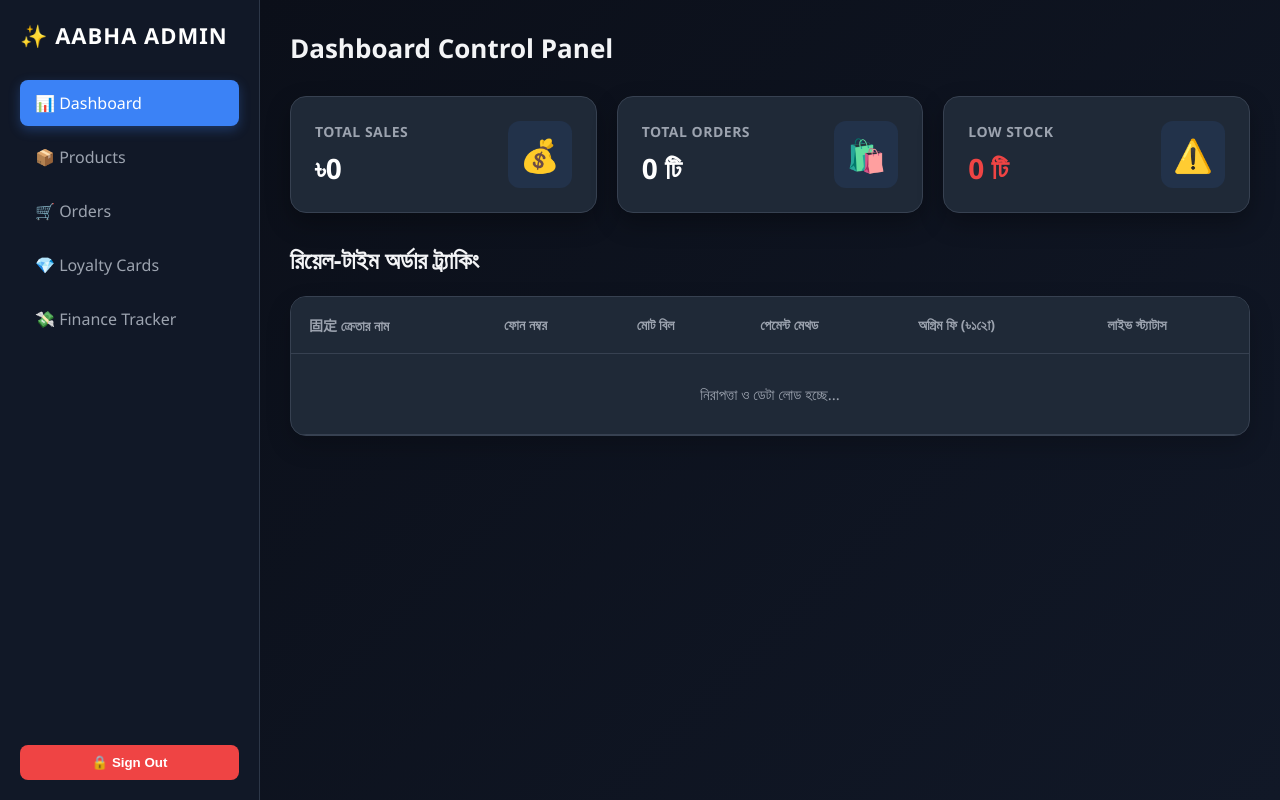
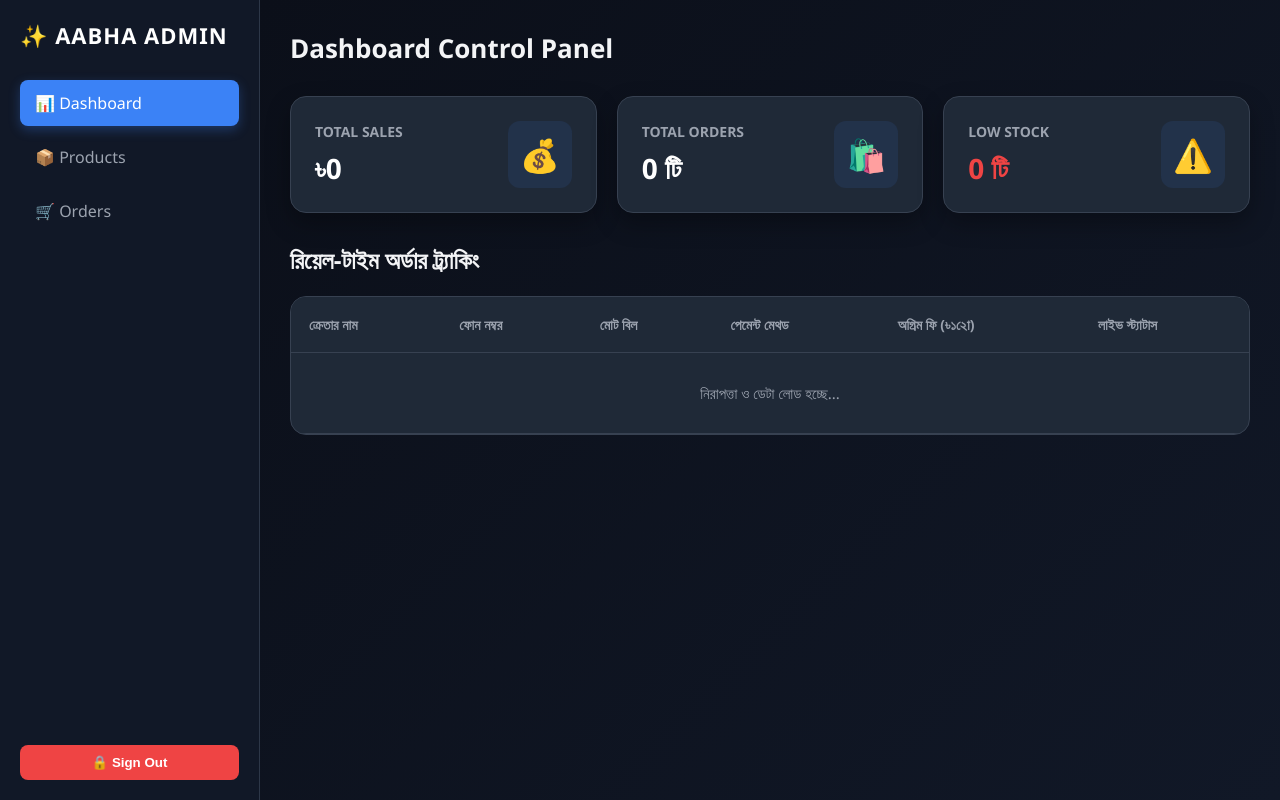
Before and after one commit to yummiyaam-bd/AABHA, a plain HTML site: page admin/index.html in a window 1280 px wide. Drawn offline with Linux system fonts and the light colour scheme; a script that the page names is missing.

Commit message:
Update index.html

```diff
--- a/admin/index.html
+++ b/admin/index.html
@@ -15,56 +15,40 @@
             --text-muted: #9ca3af;
         }
         body { font-family: 'Segoe UI', Roboto, sans-serif; background: var(--bg-dark); color: var(--text-main); margin: 0; display: flex; height: 100vh; overflow: hidden; }
-
-        /* ১ম ছবির মতো স্টাইলিশ ডার্ক সাইডবার */
         .sidebar { width: 260px; background: var(--sidebar-bg); border-right: 1px solid #2d3748; display: flex; flex-direction: column; padding: 20px; box-sizing: border-box; }
         .brand-title { font-size: 22px; font-weight: bold; color: #fff; margin-bottom: 30px; letter-spacing: 1px; display: flex; align-items: center; gap: 10px; }
         .sidebar-menu { list-style: none; padding: 0; margin: 0; flex-grow: 1; }
         .sidebar-item { padding: 12px 15px; border-radius: 8px; color: var(--text-muted); margin-bottom: 8px; cursor: pointer; transition: 0.3s; font-weight: 500; display: flex; align-items: center; gap: 10px; }
         .sidebar-item.active, .sidebar-item:hover { background: var(--accent-blue); color: #fff; box-shadow: 0 4px 12px rgba(59, 130, 246, 0.3); }
         .btn-logout { background: #ef4444; color: white; border: none; padding: 10px; border-radius: 8px; cursor: pointer; font-weight: bold; width: 100%; transition: 0.3s; }
-        .btn-logout:hover { background: #dc2626; }
-
-        /* ড্যাশবোর্ড কন্টেন্ট এরিয়া */
         .main-content { flex-grow: 1; padding: 30px; overflow-y: auto; box-sizing: border-box; background: linear-gradient(135deg, #0b0f19 0%, #111827 100%); }
         .top-bar { display: flex; justify-content: space-between; align-items: center; margin-bottom: 30px; }
         .top-bar h1 { font-size: 26px; margin: 0; font-weight: 600; }
-
-        /* ইনফো কার্ডস */
         .grid-cards { display: grid; grid-template-columns: repeat(auto-fit, minmax(220px, 1fr)); gap: 20px; margin-bottom: 30px; }
-        .stat-card { background: var(--card-bg); border: 1px solid #374151; padding: 24px; border-radius: 16px; display: flex; align-items: center; justify-content: space-between; box-shadow: 0 10px 25px rgba(0,0,0,0.3); transition: 0.3s; }
-        .stat-card:hover { transform: translateY(-5px); box-shadow: 0 15px 30px rgba(0,0,0,0.4); }
-        .stat-info h3 { margin: 0 0 8px 0; font-size: 14px; color: var(--text-muted); text-transform: uppercase; letter-spacing: 0.5px; }
+        .stat-card { background: var(--card-bg); border: 1px solid #374151; padding: 24px; border-radius: 16px; display: flex; align-items: center; justify-content: space-between; box-shadow: 0 10px 25px rgba(0,0,0,0.3); }
+        .stat-info h3 { margin: 0 0 8px 0; font-size: 14px; color: var(--text-muted); text-transform: uppercase; }
         .stat-info p { margin: 0; font-size: 28px; font-weight: bold; color: #fff; }
         .stat-icon { font-size: 32px; padding: 12px; border-radius: 12px; background: rgba(59, 130, 246, 0.1); color: var(--accent-blue); }
-
         .alert-bar { background: rgba(239, 68, 68, 0.15); border: 1px solid #ef4444; color: #fca5a5; padding: 15px; border-radius: 10px; margin-bottom: 25px; display: none; font-weight: 600; }
-
-        /* লাক্সারি টেবিল ডিজাইন */
-        .table-wrapper { background: var(--card-bg); border-radius: 16px; border: 1px solid #374151; overflow: hidden; box-shadow: 0 10px 25px rgba(0,0,0,0.2); }
+        .table-wrapper { background: var(--card-bg); border-radius: 16px; border: 1px solid #374151; overflow: hidden; }
         table { width: 100%; border-collapse: collapse; text-align: left; }
-        th { background: #1f2937; color: var(--text-muted); padding: 18px; font-size: 14px; font-weight: 600; text-transform: uppercase; border-bottom: 1px solid #374151; }
+        th { background: #1f2937; color: var(--text-muted); padding: 18px; font-size: 14px; font-weight: 600; border-bottom: 1px solid #374151; }
         td { padding: 18px; border-bottom: 1px solid #374151; color: #e5e7eb; font-size: 15px; }
-        tr:hover { background: rgba(255,255,255,0.02); }
-        select { background: #374151; color: #fff; border: 1px solid #4b5563; padding: 8px 12px; border-radius: 8px; cursor: pointer; font-weight: 500; outline: none; }
+        select { background: #374151; color: #fff; border: 1px solid #4b5563; padding: 8px 12px; border-radius: 8px; cursor: pointer; }
     </style>
 </head>
 <body>
 
-    <!-- ডার্ক সাইডবার প্যানেল -->
     <div class="sidebar">
         <div class="brand-title">✨ AABHA ADMIN</div>
         <ul class="sidebar-menu">
             <li class="sidebar-item active">📊 Dashboard</li>
             <li class="sidebar-item">📦 Products</li>
             <li class="sidebar-item">🛒 Orders</li>
-            <li class="sidebar-item">💎 Loyalty Cards</li>
-            <li class="sidebar-item">💸 Finance Tracker</li>
         </ul>
         <button class="btn-logout" onclick="logoutAdmin()">🔒 Sign Out</button>
     </div>
 
-    <!-- মেইন এরিয়া -->
     <div class="main-content">
         <div class="top-bar">
             <h1>Dashboard Control Panel</h1>
@@ -93,7 +77,7 @@
             <table>
                 <thead>
                     <tr>
-                        <th>固定 ক্রেতার নাম</th>
+                        <th>ক্রেতার নাম</th>
                         <th>ফোন নম্বর</th>
                         <th>মোট বিল</th>
                         <th>পেমেন্ট মেথড</th>
```
